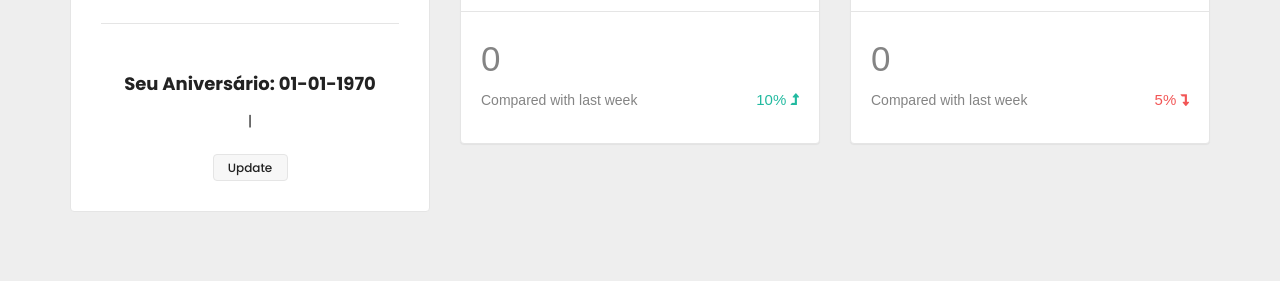
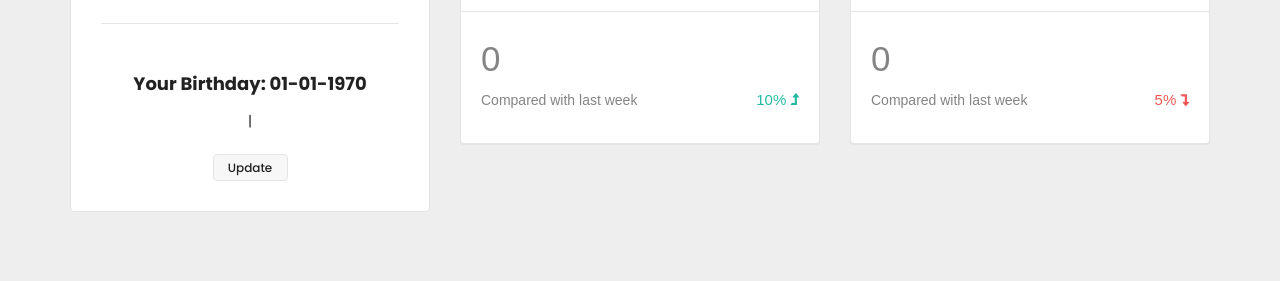
Before and after one commit to ruirpv/UniRent, a PHP site: page /beta/listings_EN.php in a window 1280 px wide. Shown: the part 410-691 px from the top of the page. Run offline with PHP 8.4, Linux system fonts and the light colour scheme; the visitor is signed in with stand-in values (Sample User, id 1); data that the repository does not hold is empty; some libraries are stand-ins or nearby versions; some web fonts are replaced.

Commit message:
Fixed wrong translation
Fixed wrong translation

```diff
--- a/beta/listings_EN.php
+++ b/beta/listings_EN.php
@@ -58,7 +58,7 @@
 					</div>
 					<div class="profileUserInfo bt profileName">
 						<p><?php echo $emailAdress; ?></p>
-						<h4>Seu aniversário: <?php echo $dateFormated; ?></h4>
+						<h4>Your birthday: <?php echo $dateFormated; ?></h4>
 						<h5><?php echo $emailAdress . " | " . $phoneNumber; ?></h5>
 						<a href="profile_EN.php" class="btn btn-primary">Update</a>
 					</div>
```
